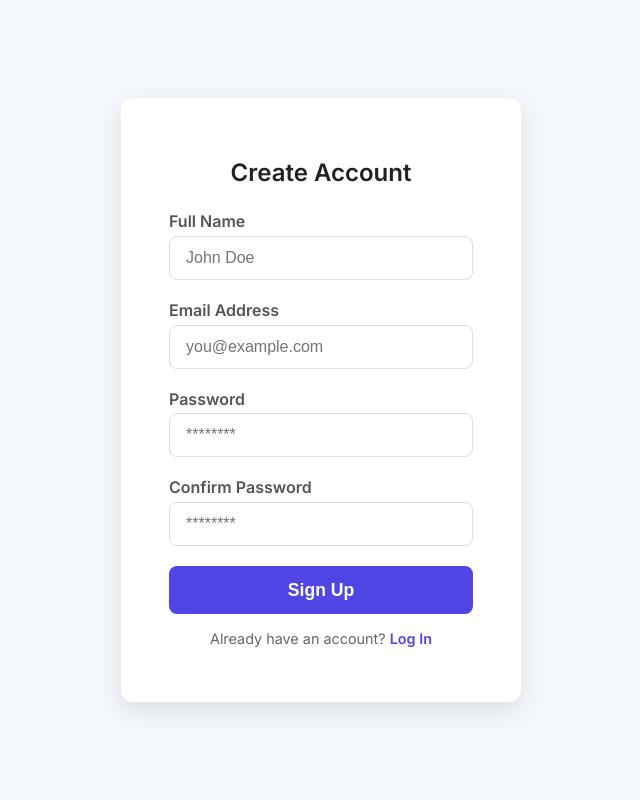
After one commit to t0m0h1/gps_extractor_api, a Flask app: page /signup in a window 1280 px wide. The commit adds this page. Shown: the whole page, without its empty margins (319-959 px from the left). Run offline with Flask 3, Linux system fonts and the light colour scheme.

Commit message:
log in and sign up

```diff
--- a/app.py
+++ b/app.py
@@ -3,6 +3,8 @@ import base64
 from functools import wraps
 
 from flask import Flask, request, jsonify, render_template, abort
+from flask import session, redirect, url_for, flash
+
 from werkzeug.utils import secure_filename
 from PIL import Image
 from PIL.ExifTags import TAGS
@@ -10,16 +12,26 @@ from PIL.TiffImagePlugin import IFDRational
 
 from gps_utils import get_gps  # Your existing GPS extraction utility
 
+
 # Initialise Flask app
 app = Flask(__name__)
 
+# Load secret key from environment variable or set a default for development
+app.secret_key = os.getenv('FLASK_SECRET_KEY', 'your_default_secret_key')  # replace with env var in prod
+
+
+# For demo purposes, we will use a simple in-memory user store
+users = {}
+
+
 # Configuration
-app.config['UPLOAD_FOLDER'] = 'uploads'
+app.config['UPLOAD_FOLDER'] = os.path.join(app.root_path, 'uploads')
 if not os.path.exists(app.config['UPLOAD_FOLDER']):
     os.makedirs(app.config['UPLOAD_FOLDER'])
 
 # Valid API keys (comma-separated string from environment)
 VALID_API_KEYS = set(os.getenv("VALID_API_KEYS", "demo-key-123").split(","))
+
 
 # --- Utility Functions ---
 
@@ -31,6 +43,7 @@ def require_api_key(f):
             abort(401, description="Unauthorized: Invalid or missing API key")
         return f(*args, **kwargs)
     return decorated
+
 
 def convert_value(value):
     """Convert EXIF values to serializable formats."""
@@ -48,6 +61,7 @@ def convert_value(value):
     else:
         return value
 
+
 def extract_full_exif(filepath):
     """Extract and convert all EXIF data from image."""
     exif_data = {}
@@ -64,11 +78,22 @@ def extract_full_exif(filepath):
         return None
     return exif_data
 
+
 # --- Routes ---
 
 @app.route('/')
 def index():
+    if 'user' in session:
+        return redirect(url_for('home'))
     return render_template('index.html')
+
+
+@app.route('/home')
+def home():
+    if 'user' not in session:
+        return redirect(url_for('login'))
+    return render_template('home.html', user=session['user'])
+
 
 @app.route('/api/extract-gps', methods=['POST'])
 @require_api_key
@@ -97,6 +122,59 @@ def extract_gps():
         'exif': full_exif
     })
 
+
+# Login, sign up, and logout routes
+
+@app.route('/login', methods=['GET', 'POST'])
+def login():
+    if request.method == 'POST':
+        email = request.form.get('email', '').lower()
+        password = request.form.get('password', '')
+        user = users.get(email)
+        if user and user['password'] == password:
+            session['user'] = user['name']
+            flash('Logged in successfully!', 'success')
+            return redirect(url_for('home'))
+        else:
+            flash('Invalid email or password', 'error')
+            return redirect(url_for('login'))
+    return render_template('login.html')
+
+
+@app.route('/signup', methods=['GET', 'POST'])
+def signup():
+    if request.method == 'POST':
+        name = request.form.get('name', '').strip()
+        email = request.form.get('email', '').lower()
+        password = request.form.get('password', '')
+        confirm_password = request.form.get('confirm_password', '')
+
+        if not (name and email and password and confirm_password):
+            flash('Please fill out all fields', 'error')
+            return redirect(url_for('signup'))
+
+        if password != confirm_password:
+            flash('Passwords do not match', 'error')
+            return redirect(url_for('signup'))
+
+        if email in users:
+            flash('Email already registered', 'error')
+            return redirect(url_for('signup'))
+
+        users[email] = {'name': name, 'password': password}
+        flash('Account created! Please log in.', 'success')
+        return redirect(url_for('login'))
+
+    return render_template('signup.html')
+
+
+@app.route('/logout')
+def logout():
+    session.pop('user', None)
+    flash('You have been logged out.', 'info')
+    return redirect(url_for('login'))
+
+
 # --- Main Entry Point ---
 
 if __name__ == '__main__':
--- /dev/null
+++ b/templates/signup.html
@@ -0,0 +1,149 @@
+<!DOCTYPE html>
+<html lang="en">
+<head>
+<meta charset="UTF-8" />
+<meta name="viewport" content="width=device-width, initial-scale=1" />
+<title>Sign Up - YourApp</title>
+<style>
+  @import url('https://fonts.googleapis.com/css2?family=Inter:wght@400;600&display=swap');
+
+  * {
+    box-sizing: border-box;
+  }
+
+  body {
+    margin: 0;
+    font-family: 'Inter', sans-serif;
+    background: #f4f7fb;
+    display: flex;
+    justify-content: center;
+    align-items: center;
+    height: 100vh;
+  }
+
+  .container {
+    background: #fff;
+    padding: 2.5rem 3rem;
+    border-radius: 12px;
+    box-shadow: 0 8px 24px rgba(0,0,0,0.1);
+    width: 100%;
+    max-width: 400px;
+  }
+
+  h2 {
+    margin-bottom: 1.5rem;
+    font-weight: 600;
+    color: #222;
+    text-align: center;
+  }
+
+  label {
+    display: block;
+    font-weight: 600;
+    margin-bottom: 0.3rem;
+    color: #555;
+  }
+
+  input[type="text"],
+  input[type="email"],
+  input[type="password"] {
+    width: 100%;
+    padding: 0.75rem 1rem;
+    margin-bottom: 1.25rem;
+    border: 1.8px solid #ddd;
+    border-radius: 8px;
+    font-size: 1rem;
+    transition: border-color 0.3s ease;
+  }
+
+  input[type="text"]:focus,
+  input[type="email"]:focus,
+  input[type="password"]:focus {
+    border-color: #4f46e5; /* Indigo-600 */
+    outline: none;
+  }
+
+  button {
+    width: 100%;
+    padding: 0.85rem;
+    background-color: #4f46e5;
+    border: none;
+    border-radius: 8px;
+    color: #fff;
+    font-weight: 600;
+    font-size: 1.1rem;
+    cursor: pointer;
+    transition: background-color 0.3s ease;
+  }
+
+  button:hover {
+    background-color: #4338ca;
+  }
+
+  .footer-text {
+    margin-top: 1rem;
+    font-size: 0.9rem;
+    color: #666;
+    text-align: center;
+  }
+
+  .footer-text a {
+    color: #4f46e5;
+    text-decoration: none;
+    font-weight: 600;
+  }
+
+  .footer-text a:hover {
+    text-decoration: underline;
+  }
+
+</style>
+</head>
+<body>
+
+  <div class="container">
+    <h2>Create Account</h2>
+
+    <!-- Flash messages -->
+    {% with messages = get_flashed_messages(with_categories=true) %}
+      {% if messages %}
+        <div style="margin-bottom:1rem;">
+          {% for category, message in messages %}
+            <div style="
+              padding: 0.75rem 1rem;
+              border-radius: 6px;
+              margin-bottom: 0.5rem;
+              color: {% if category == 'error' %}#b91c1c{% elif category == 'success' %}#15803d{% else %}#374151{% endif %};
+              background-color: {% if category == 'error' %}#fee2e2{% elif category == 'success' %}#dcfce7{% else %}#e5e7eb{% endif %};
+              border: 1px solid {% if category == 'error' %}#fca5a5{% elif category == 'success' %}#bbf7d0{% else %}#d1d5db{% endif %};
+            ">
+              {{ message }}
+            </div>
+          {% endfor %}
+        </div>
+      {% endif %}
+    {% endwith %}
+
+    <form action="/signup" method="POST">
+      <label for="name">Full Name</label>
+      <input type="text" id="name" name="name" placeholder="John Doe" required />
+
+      <label for="email">Email Address</label>
+      <input type="email" id="email" name="email" placeholder="you@example.com" required />
+
+      <label for="password">Password</label>
+      <input type="password" id="password" name="password" placeholder="********" required />
+
+      <label for="confirm-password">Confirm Password</label>
+      <input type="password" id="confirm-password" name="confirm_password" placeholder="********" required />
+
+      <button type="submit">Sign Up</button>
+    </form>
+
+    <p class="footer-text">
+      Already have an account? <a href="/login">Log In</a>
+    </p>
+  </div>
+
+</body>
+</html>
```
Also changed, not shown: templates/index.html (+8 -0 lines), templates/login.html (added, +140 -0 lines).
